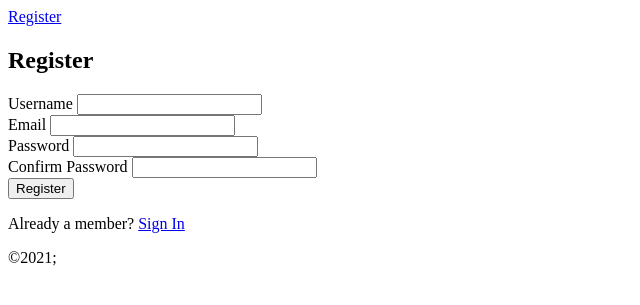
After one commit to mabub03/WebDev2, a PHP site: page /admin/registration.php in a window 1280 px wide. The commit adds this page. Shown: the top 305 px of the page, without its empty margins (0-640 px from the left). Run offline with PHP 8.4, Linux system fonts and the light colour scheme.

Commit message:
added to GLO2

```diff
--- /dev/null
+++ b/GLO2/admin/registration.php
@@ -0,0 +1,78 @@
+<?php
+session_start();
+
+require_once "../models/database.php";
+
+# $db = mysqli_connect($dsn, $username, $password);
+
+$username = "";
+$email = "";
+$reg_errors = array();
+
+if (isset($_POST['reg_user'])) {
+    $username = mysqli_real_escape_string($db, $_POST['username']);
+    $email = mysqli_real_escape_string($db, $_POST['email']);
+    $password_1 = mysqli_real_escape_string($db, $_POST['password_1']);
+    $password_2 = mysqli_real_escape_string($db, $_POST['password_2']);
+
+    if (empty($username)) { array_push($reg_errors, "Username is required"); }
+    if (empty($email)) { array_push($reg_errors, "Email is required"); }
+    if (empty($password_1)) { array_push($reg_errors, "Password is required"); }
+    if (empty($password_2)) { array_push($reg_errors, "Password is required"); }
+    if ($password_1 != $password_2) {
+        array_push($reg_errors, "The two passwords do not match");
+    }
+
+    if ($user) {
+        if ($user['username'] === $username) {
+            array_push($reg_errors, "Username already exists");
+        }
+
+        if ($user['email'] == $email) {
+            array_push($reg_errors, "Email already exists");
+        }
+    }
+
+    if (count($reg_errors) == 0) {
+        $password = password_hash($password_1, PASSWORD_DEFAULT);
+
+        $query = "INSERT INTO users ('username', 'email', 'passwrd')
+                  VALUES ('$username', '$email', '$password')";
+        mysqli_query($db, $query);
+        $_SESSION['username'] = $username;
+        $_SESSION['success'] = "You are now logged in";
+        header('location: ../index.php');
+    }
+}
+
+include '../views/header.php';
+?>
+
+<main>
+    <h2>Register</h2>
+    <form method="post" action="registration.php">
+        <?php include('../errors/reg_errors.php'); ?>
+        <div class="input-group">
+            <label>Username</label>
+            <input type="text" name="username" value="<?php echo $username; ?>" />
+        </div>
+        <div class="input-group">
+            <label>Email</label>
+            <input type="email" name="email" value="<?php echo $email; ?>">
+        </div>
+        <div class="input-group">
+            <label>Password</label>
+            <input type="password" name="password_1">
+        </div>
+        <div class="input-group">
+            <label>Confirm Password</label>
+            <input type="password" name="password_2">
+        </div>
+        <div class="input-group">
+            <input type="submit" class="btn" name="reg_user" value="Register" />
+        </div>
+        <p>Already a member? <a href="login.php">Sign In</a></p>
+    </form>
+</main>
+
+<? include '../views/footer.php' ?>
--- /dev/null
+++ b/GLO2/errors/reg_errors.php
@@ -0,0 +1,7 @@
+<?php if (count($reg_errors) > 0) : ?>
+    <div class="error">
+        <?php foreach ($reg_errors as $reg_error) : ?>
+            <p><?php echo $reg_error ?></p>
+        <?php endforeach ?>
+    </div>
+<?php endif ?>
--- a/GLO2/models/database.php
+++ b/GLO2/models/database.php
@@ -1,5 +1,5 @@
 <?php
-    $dsn = 'mysql:host=localhost;dbname=';
+    $dsn = 'mysql:host=localhost;dbname=bub_glo2';
     $username = 'root';
     $password = '';
 
--- a/GLO2/views/header.php
+++ b/GLO2/views/header.php
@@ -5,10 +5,10 @@
     <link rel="stylesheet" type="text/css" href="../css/main.css" />
 </head>
 <body>
+    <nav>
+        <a href="admin/registration.php">Register</a>
+    </nav>
     <div id="page">
         <div id="header">
             <h1></h1>
         </div>
-    </div>
-</body>
-</html>
```
Also changed, not shown: GLO2/admin/login.php (+76 -1 lines), GLO2/create_db.sql (added, +12 -0 lines), GLO2/errors/error.php (added, +7 -0 lines), GLO2/index.php (+5 -3 lines), GLO2/blogs/index.php (added), GLO2/create_blogs/index.php (added), GLO2/images/welcome.png (added), 1 other file.
